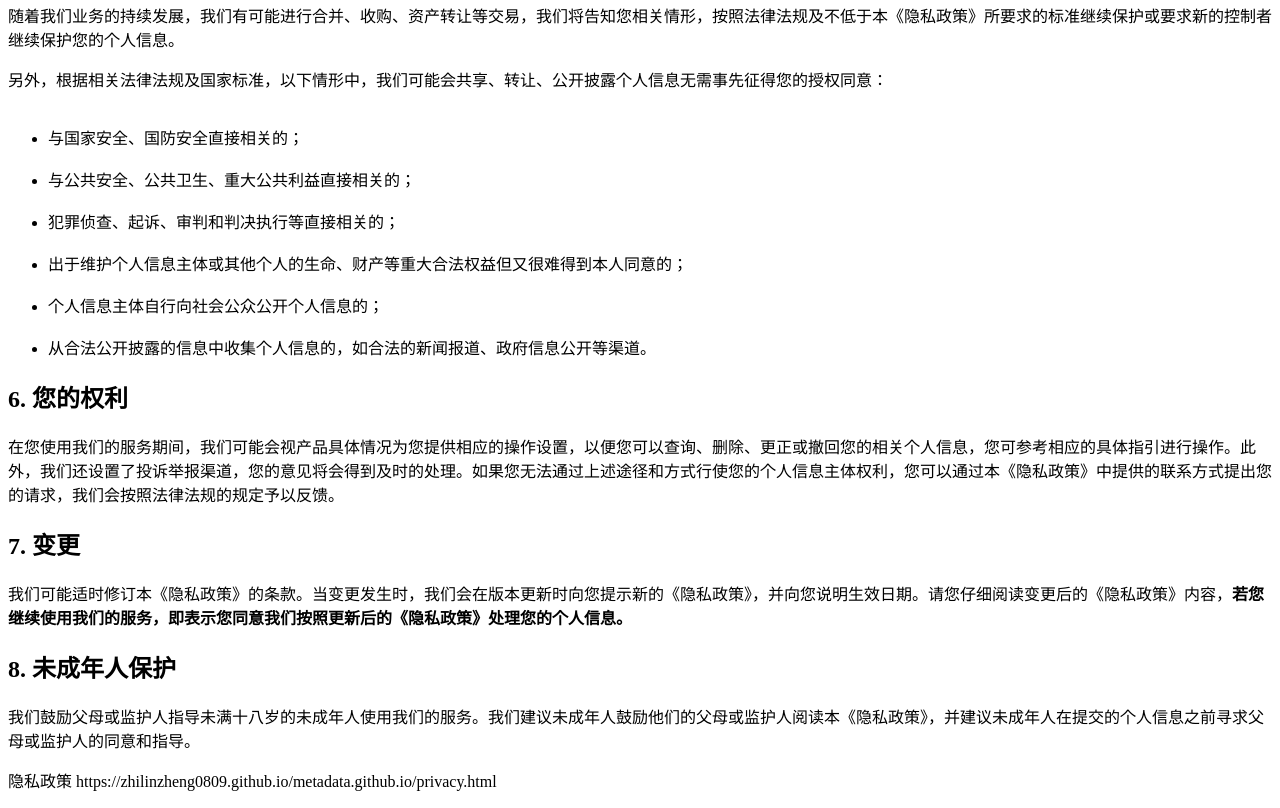
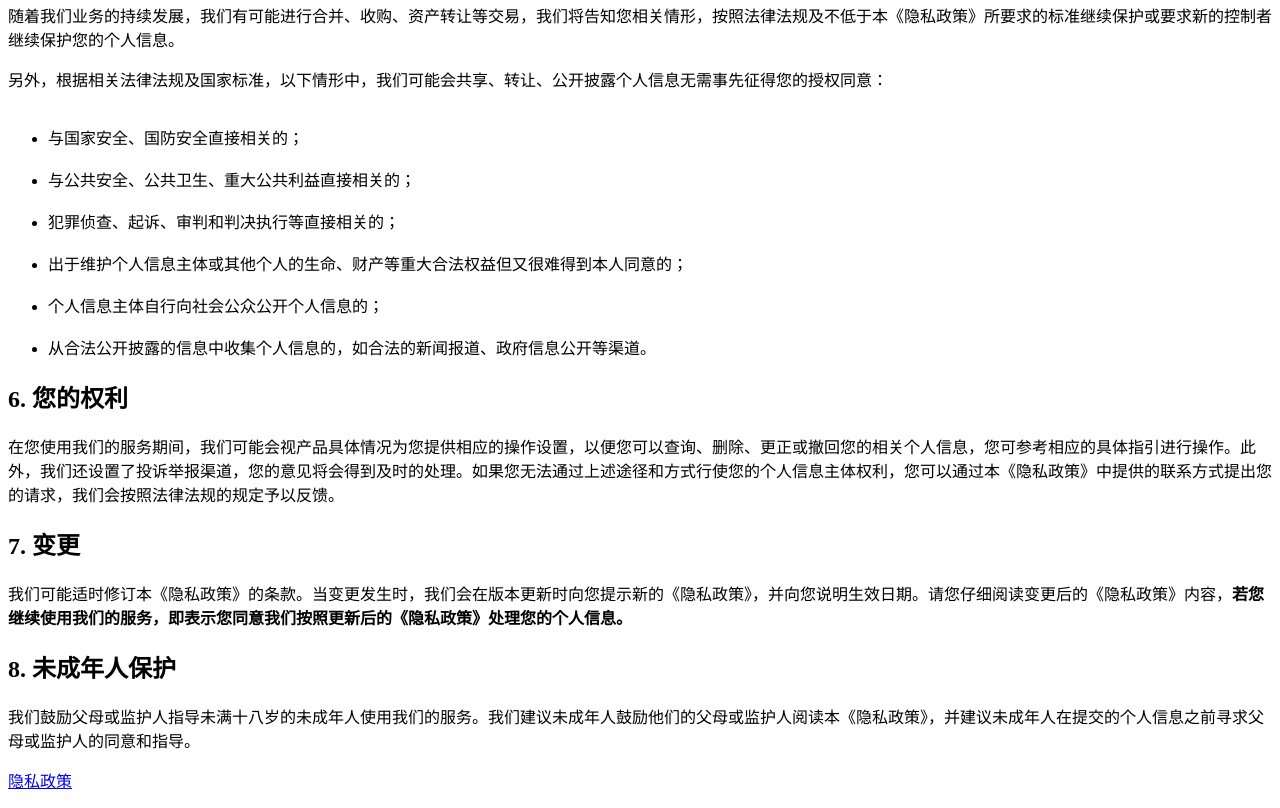
Before and after one commit to zhilinzheng0809/metadata.github.io, a plain HTML site: page index.html in a window 1280 px wide. Shown: the part 1869-2677 px from the top of the page. Drawn offline with Linux system fonts and the light colour scheme.

Commit message:
Initial commit

```diff
--- a/index.html
+++ b/index.html
@@ -96,4 +96,4 @@
 我们鼓励父母或监护人指导未满十八岁的未成年人使用我们的服务。我们建议未成年人鼓励他们的父母或监护人阅读本《隐私政策》，并建议未成年人在提交的个人信息之前寻求父母或监护人的同意和指导。
 </p>
 
-<p>隐私政策 https://zhilinzheng0809.github.io/metadata.github.io/privacy.html</p>
+<a href="https://zhilinzheng0809.github.io/metadata.github.io/privacy.html">隐私政策</a>
```
